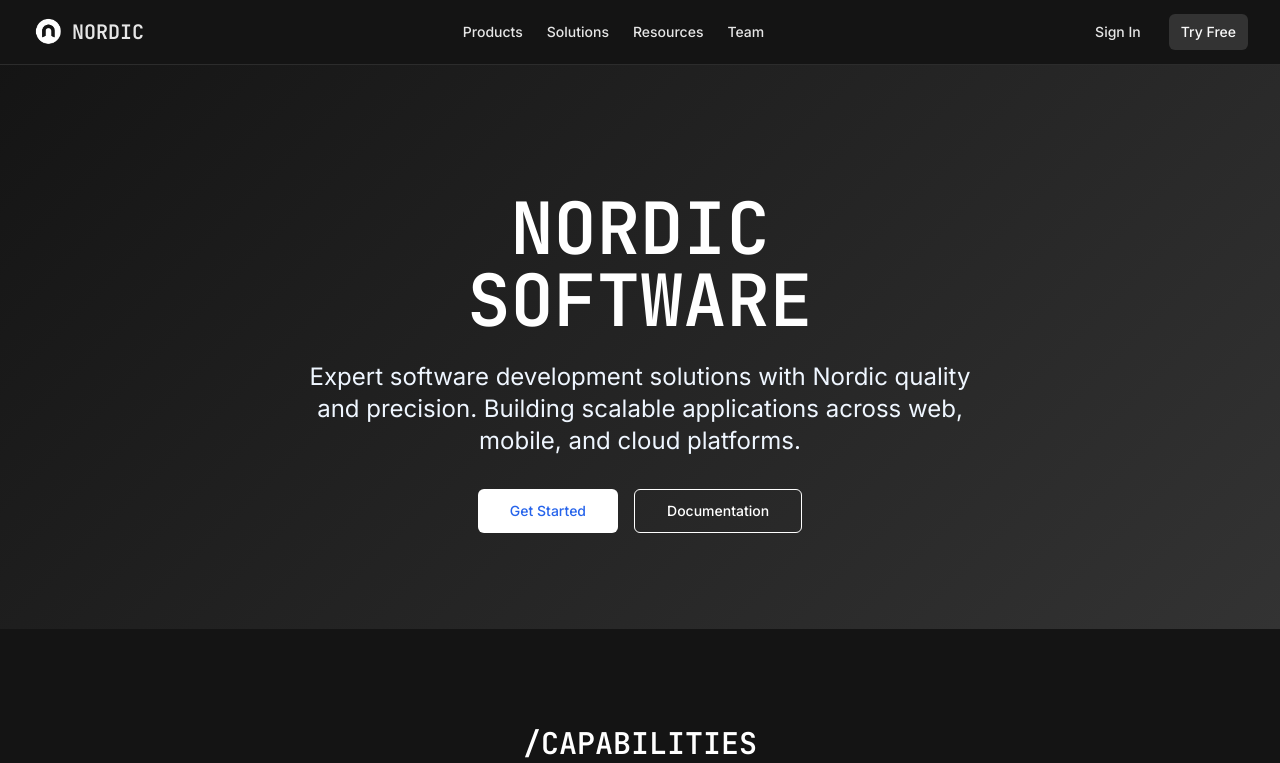
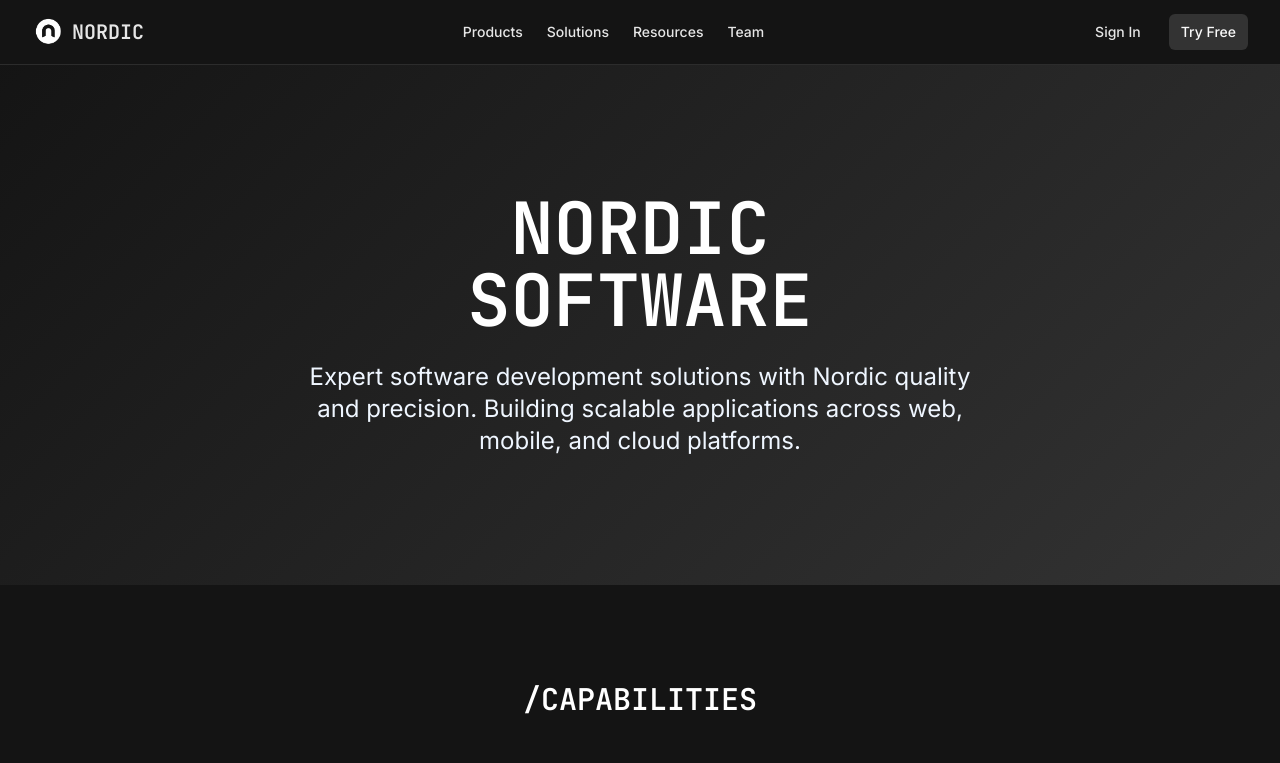
Before and after one commit to BilleMadsen/technology-company-landing-page-042, a React (Vite) app: page / in a window 1280 px wide. Shown: the top 763 px of the page. Built offline with nearby package versions, Linux system fonts and the light colour scheme.

Commit message:
Remove navigation buttons
Removed the "Get Started" and "Documentation" buttons from the header.

```diff
--- a/src/pages/Index.tsx
+++ b/src/pages/Index.tsx
@@ -20,14 +20,6 @@ const Index = () => {
             Expert software development solutions with Nordic quality and precision.
             Building scalable applications across web, mobile, and cloud platforms.
           </p>
-          <div className="flex justify-center space-x-4">
-            <Button size="lg" className="bg-white text-blue-600 hover:bg-blue-50">
-              Get Started
-            </Button>
-            <Button size="lg" variant="outline" className="text-white border-white bg-transparent hover:bg-white/10">
-              Documentation
-            </Button>
-          </div>
         </div>
       </section>
 
```
